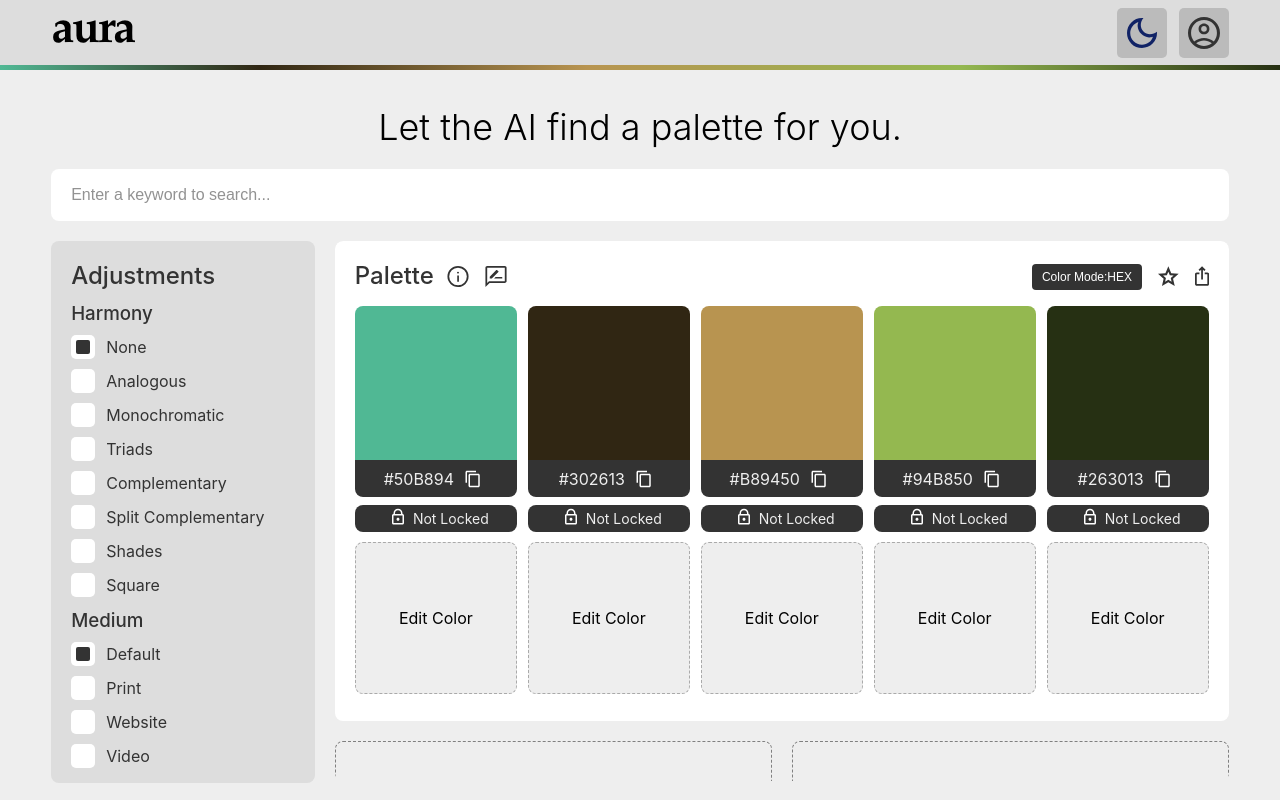
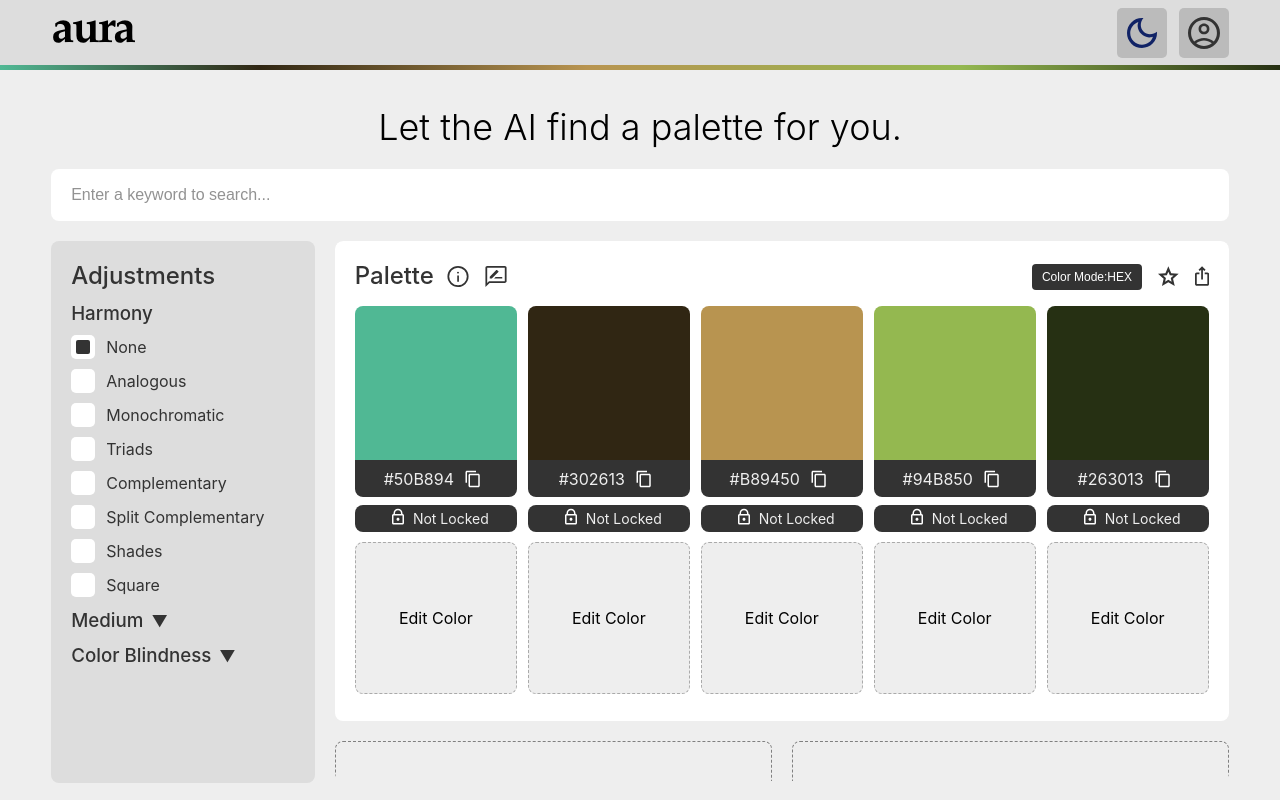
Before and after one commit to solomonNSI/AuraPalette, a React app in the folder aura-palette/: page / in a window 1280 px wide. Built offline with nearby package versions, Linux system fonts and the light colour scheme.

Commit message:
Adjustments menu dropdown

```diff
--- a/aura-palette/src/Components/AdjustmentsMenu/AdjustmentsMenu.js
+++ b/aura-palette/src/Components/AdjustmentsMenu/AdjustmentsMenu.js
@@ -1,7 +1,24 @@
-import React from "react";
+import React, { useState } from "react";
 import * as S from "./style";
 
 export const AdjustmentsMenu = ({ setHarmony, setColorBlindness, setMedium, DarkMode, adjustmentsEnabled }) => {
+  const [colorBlindEnabled, setColorBlindEnabled] = useState(false);
+  const [mediumEnabled, setMediumEnabled] = useState(false);
+
+  function toggleColorBlind() {
+    if(colorBlindEnabled)
+      setColorBlindEnabled(false);
+    else
+      setColorBlindEnabled(true);
+  }
+
+  function toggleMedium() {
+    if(mediumEnabled)
+      setMediumEnabled(false);
+    else
+      setMediumEnabled(true);
+  }
+
 
   return (
     <S.MenuContainer style = {adjustmentsEnabled ? {display: "block"} : {display: "none"}} className = {DarkMode}>
@@ -59,8 +76,11 @@ export const AdjustmentsMenu = ({ setHarmony, setColorBlindness, setMedium, Dark
         </div>
 
         <div>
-            <S.Subtitle className = {DarkMode}>Medium</S.Subtitle>
-
+            <S.Subtitle className = {DarkMode} onClick={toggleMedium}>Medium
+            <span className= "arrow" style={{display: mediumEnabled ? "none" : "inline" }}>&#9660;</span>
+            <span className= "arrow" style={{display: mediumEnabled ? "inline" : "none" }}>&#9650;</span>
+            </S.Subtitle>
+            <div style = {{display: mediumEnabled ? "block" : "none" }}>
             <S.Container className = {DarkMode}>
             <input className = {DarkMode} type="radio" name="medium" defaultChecked onChange={() => setMedium("Default")}></input>
             Default
@@ -84,11 +104,15 @@ export const AdjustmentsMenu = ({ setHarmony, setColorBlindness, setMedium, Dark
             Video
             <S.Checkmark className={`checkmark ${DarkMode}`}></S.Checkmark>
             </S.Container>
+            </div>
         </div>
 
         <div>
-            <S.Subtitle className = {DarkMode}>Color Blindness</S.Subtitle>
-
+            <S.Subtitle className = {DarkMode} onClick={toggleColorBlind}>Color Blindness
+              <span className= "arrow" style={{display: colorBlindEnabled ? "none" : "inline" }}>&#9660;</span>
+              <span className= "arrow" style={{display: colorBlindEnabled ? "inline" : "none" }}>&#9650;</span>
+            </S.Subtitle>
+            <div style = {{display: colorBlindEnabled ? "block" : "none" }}>
             <S.Container className = {DarkMode}>
             <input className = {DarkMode} type="radio" name="colorblind" defaultChecked onChange={() => setColorBlindness("None")} />
             None
@@ -142,6 +166,7 @@ export const AdjustmentsMenu = ({ setHarmony, setColorBlindness, setMedium, Dark
             Achromatomaly
             <S.Checkmark className={`checkmark ${DarkMode}`}></S.Checkmark>
             </S.Container>
+            </div>
         </div>
     </S.MenuContainer>
   );
--- a/aura-palette/src/Components/AdjustmentsMenu/style.js
+++ b/aura-palette/src/Components/AdjustmentsMenu/style.js
@@ -148,6 +148,12 @@ export const Title = styled.h2`
 export const Subtitle = styled.h3`
   font-weight: 500;
   margin: 12px 0px 10px 0px;
+  cursor: pointer;
+
+  .arrow {
+    margin-left: 8px;
+    font-size: 16px;
+  }
 
   &.dark {
     color: #ccc;
```
